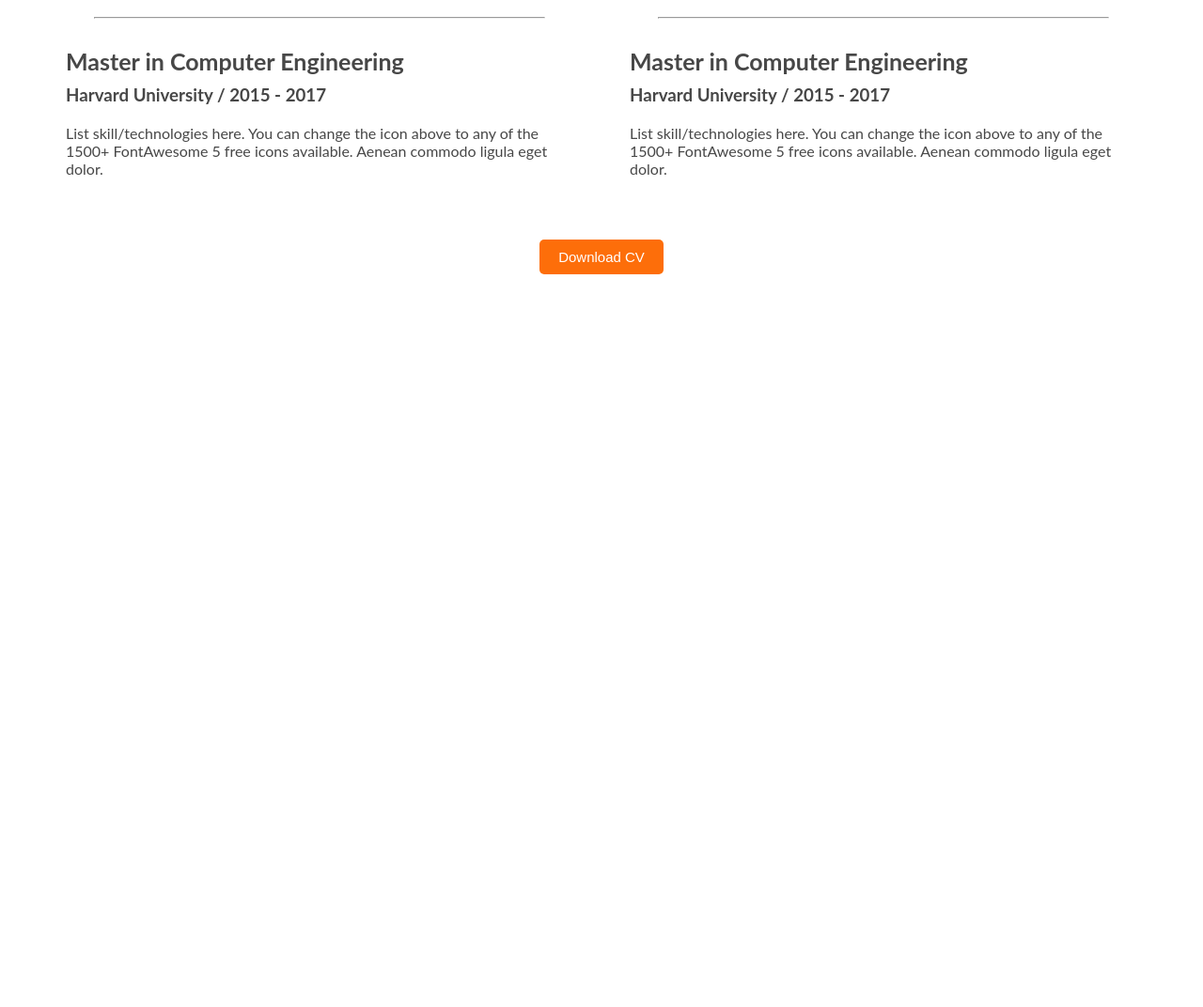
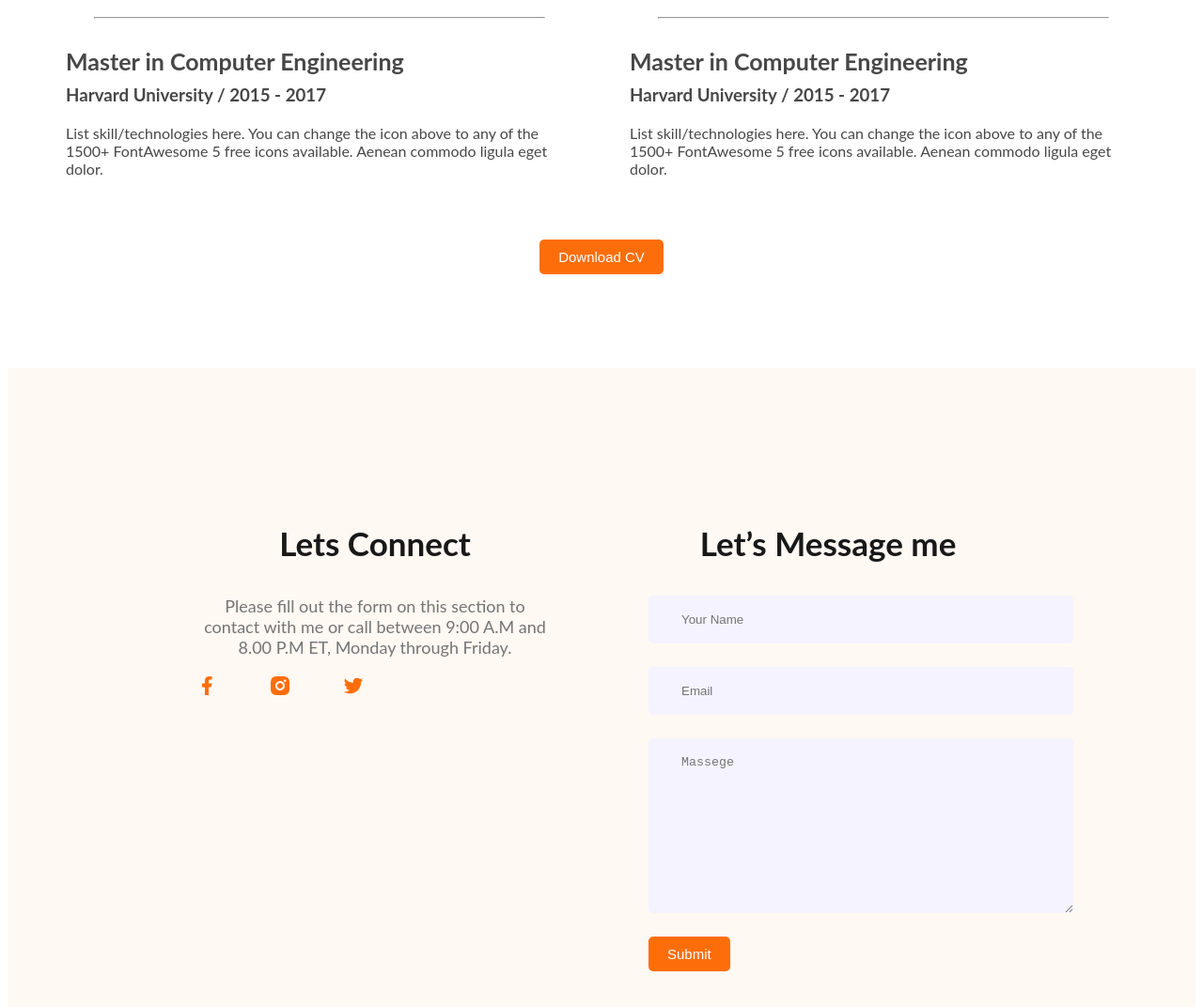
Before and after one commit to developershane/web-developer-portfolio, a plain HTML site: page index.html in a window 1280 px wide. Shown: the part 2529-3601 px from the top of the page at 94% size. Before the commit the page ends 2829 px from the top, so only its background shows below. Drawn offline with Linux system fonts and the light colour scheme.

Commit message:
Finished

```diff
--- a/index.html
+++ b/index.html
@@ -155,7 +155,24 @@
         </section>
     </main>
     <footer>
-
+        <div class="footer-column">
+            <h3 class="section-title">Lets Connect</h3>
+            <p class="section-des">Please fill out the form on this section to contact with me or call between 9:00 A.M and 8.00 P.M ET, Monday through Friday.</p>
+            <div class="social-links">
+                <a href=""><img src="img/icons/facebook.png" alt=""></a>
+                <a href=""><img src="img/icons/insta.png" alt=""></a>
+                <a href=""><img src="img/icons/twitter.png" alt=""></a>
+            </div>
+        </div>
+        <div class="footer-column">
+            <h3 class="section-title">Let’s Message me</h3>
+            <form class="Contact" action="">
+                <input type="text" placeholder="Your Name">
+                <input type="text" placeholder="Email">
+                <textarea name="" id="" cols="30" rows="10" placeholder="Massege"></textarea>
+                <input class="btn-primary" type="Submit" value="Submit">
+            </form>
+        </div>
     </footer>
 </body>
 
--- a/styles/Portfolio.css
+++ b/styles/Portfolio.css
@@ -176,3 +176,19 @@ main section {
 .download-cv{
     text-align: center; margin-top: 50px;
 }
+footer{
+    display: flex; background-color: #fff8f3; padding: 130px 200px; margin-top: 100px;
+    gap: 100px;
+}
+.social-links a{
+    margin-right: 50px;
+}
+.footer-column{
+    width: 50%;
+}
+.Contact input[type="text"], .contact input[type="Email"],textarea{
+    display: block; margin-bottom: 25px;
+    padding: 18px 35px; color: #757575;
+    background-color: #f5f3ff; border-radius: 5px;
+    border: 0; width: 100%;
+}
```
Also changed, not shown: img/icons/facebook.png (added), img/icons/insta.png (added), img/icons/js.png (added), img/icons/mongo.png (added), img/icons/nodejs.png (added), img/icons/react.png (added), img/icons/twitter.png (added).
